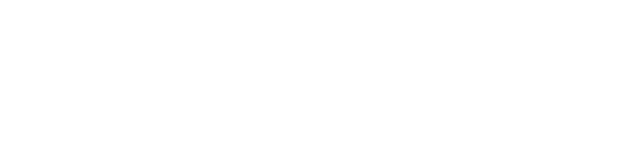
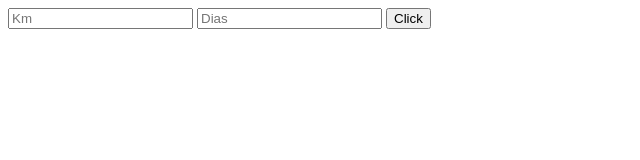
Before and after one commit to danton-ferrari/logica_algoritmos_senac_info4678, a plain HTML site: page aula2603/exercicio14/index.html in a window 1280 px wide. Shown: the whole page, without its empty margins (0-640 px from the left). Drawn offline with Linux system fonts and the light colour scheme.

Commit message:
Add exercicio 14 pronto da aula 28/03/2025

```diff
--- a/aula2603/exercicio14/index.html
+++ b/aula2603/exercicio14/index.html
@@ -6,6 +6,9 @@
     <title>Document</title>
 </head>
 <body>
+    <input id="Km" type="number" placeholder="Km">
+    <input id="dias" type="number" placeholder="Dias">
+    <button onclick="calcularAluguel('Km', 'dias')">Click</button>
     <script src="index.js"></script>
 </body>
 </html>
--- a/aula2603/exercicio14/index.js
+++ b/aula2603/exercicio14/index.js
@@ -0,0 +1,6 @@
+function calcularAluguel(id1, id2) {
+    var Km = Number(document.getElementById(id1).value);
+    var dias = Number(document.getElementById(id2).value);
+    var valorAluguel = (0.20*Km) + (90*dias);
+    alert(`O valor do aluguel é R$${(valorAluguel).toFixed(2)}`)
+}
```
